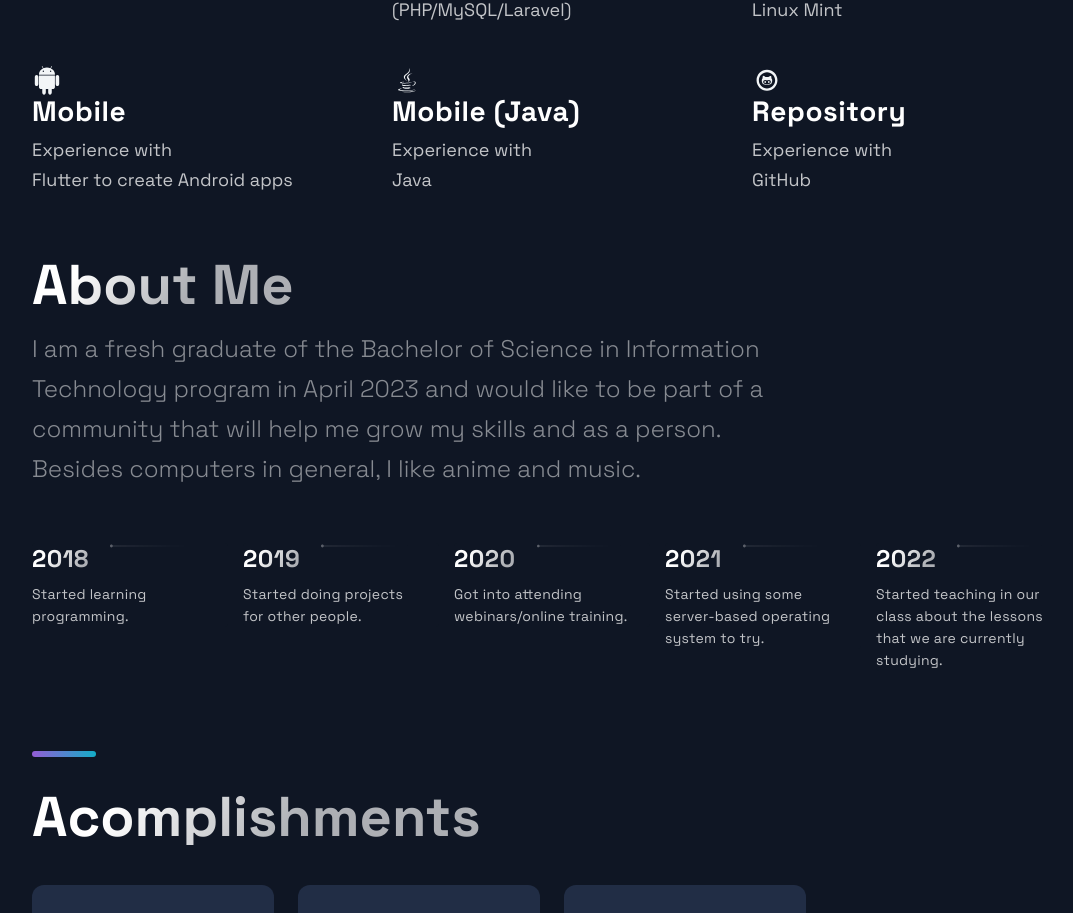
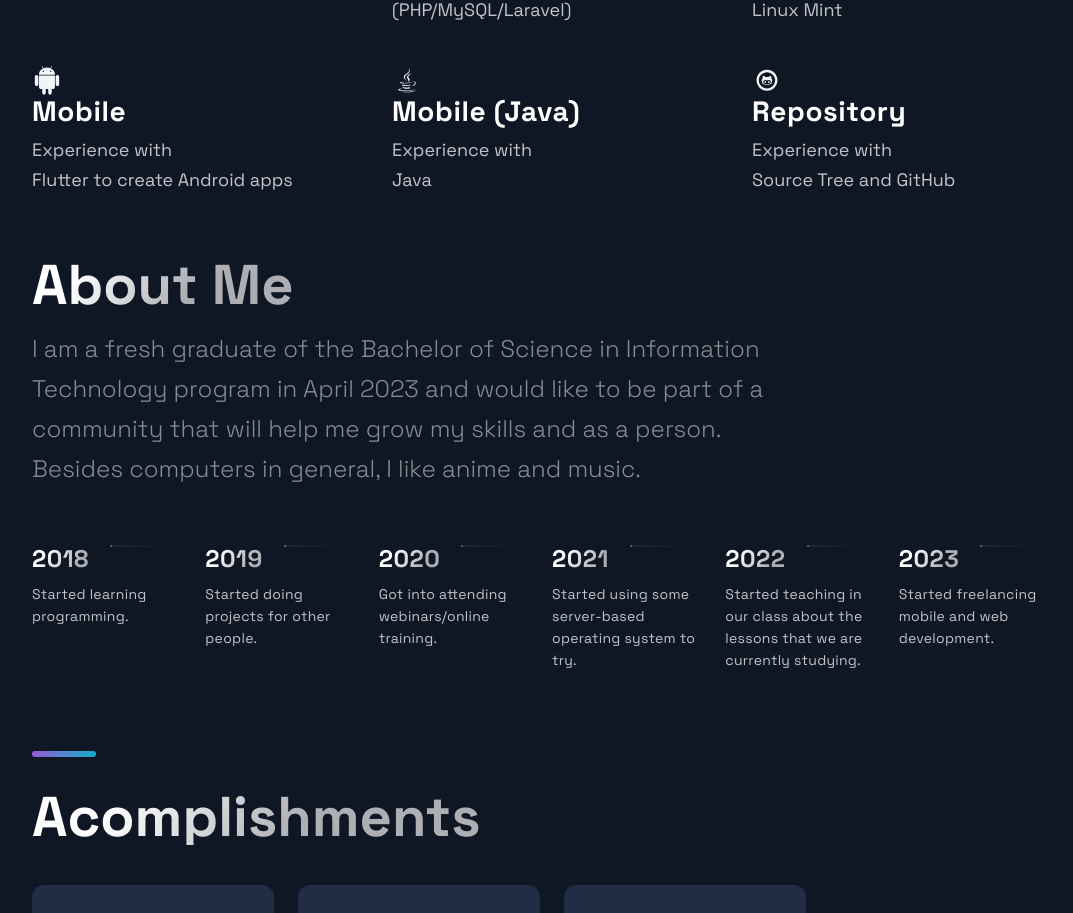
Before and after one commit to AishteruVincent/portfolio, a Next.js app: page / in a window 1280 px wide. Shown: the part 2478-3391 px from the top of the page, without its empty margins (88-1161 px from the left). Built offline with nearby package versions, Linux system fonts and the light colour scheme.

Commit message:
Some changes

```diff
--- a/src/components/Technologies/Technologies.js
+++ b/src/components/Technologies/Technologies.js
@@ -51,7 +51,7 @@ const Technologies = () =>  (
         <DiGithub size="3rem"/>
         <ListContainer>
           <ListTitle>Repository</ListTitle>
-          <ListParagraph>Experience with <br/> GitHub</ListParagraph>
+          <ListParagraph>Experience with <br/> Source Tree and GitHub</ListParagraph>
         </ListContainer>
       </ListItem>
     </List>
--- a/src/constants/constants.js
+++ b/src/constants/constants.js
@@ -43,4 +43,5 @@ export const TimeLineData = [
   { year: 2020, text: 'Got into attending webinars/online training.', },
   { year: 2021, text: 'Started using some server-based operating system to try.', },
   { year: 2022, text: 'Started teaching in our class about the lessons that we are currently studying.', },
+  { year: 2023, text: 'Started freelancing mobile and web development.', },
 ];
```
